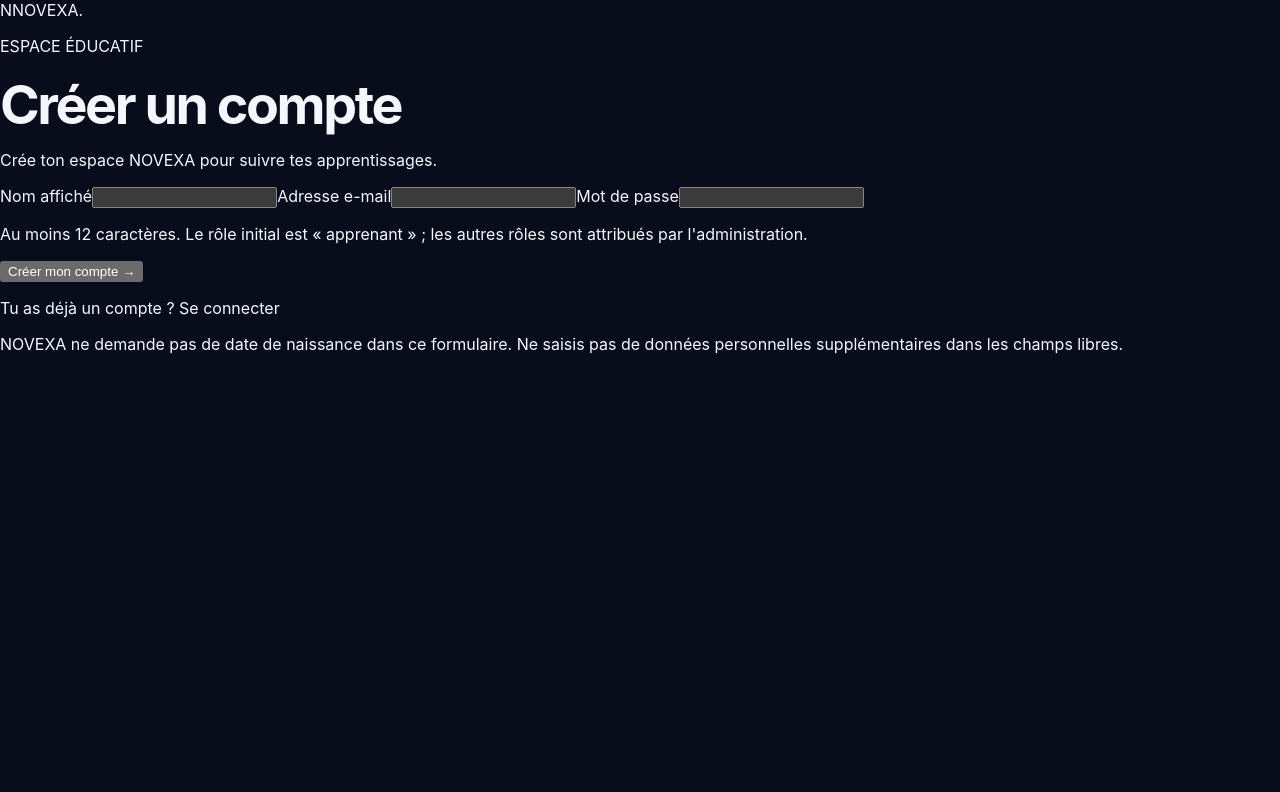
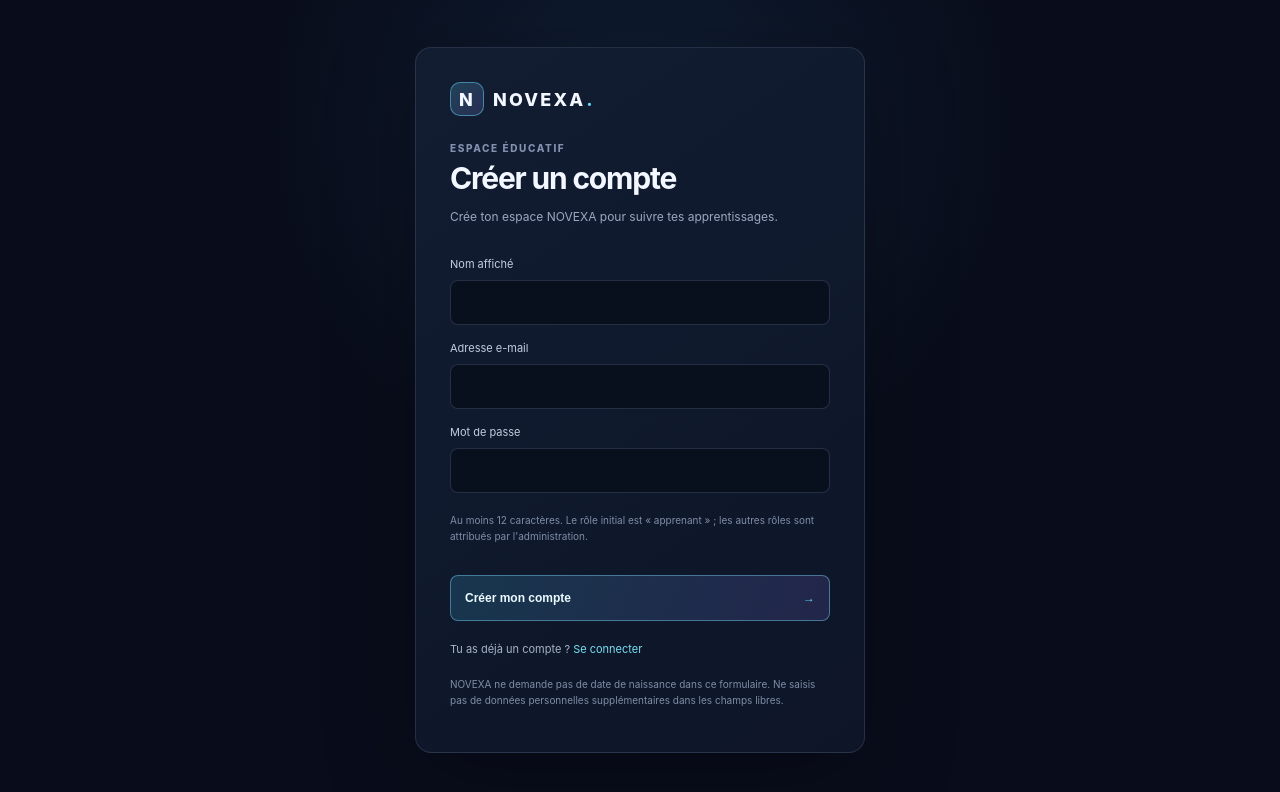
Before and after one commit to a95143b-a17y/novexa_v1, a Next.js app: page /inscription in a window 1280 px wide. Shown: the top 792 px of the page. Built offline with nearby package versions, Linux system fonts and the light colour scheme.

Commit message:
docs: update account setup and NOVEXA access flows

```diff
--- a/src/app/app/page.tsx
+++ b/src/app/app/page.tsx
@@ -30,6 +30,7 @@ export default async function LearnerHomePage() {
         <h1>Bienvenue, {session.user.name || "sur NOVEXA"}.</h1>
         <p className="user-home-subtitle">Ton espace de travail éducatif est initialisé.</p>
         <div className="user-role-card"><span>RÔLE DU COMPTE</span><strong>{roleLabels[session.user.role] || "Utilisateur"}</strong><small>Adresse confirmée : {session.user.email}</small></div>
+        {session.user.role === "platform_admin" && <Link href="/admin" className="user-home-link">Ouvrir la console administrateur ↗</Link>}
         <div className="user-home-notice"><strong>Modules pédagogiques en cours de construction</strong><p>Les cours, programmes, exercices et tableaux de progression seront activés à mesure que leurs services et leurs données seront connectés.</p></div>
         <Link href="/" className="user-home-link">Retour à l'accueil NOVEXA ↗</Link>
       </section>
--- a/src/app/globals.css
+++ b/src/app/globals.css
@@ -159,3 +159,38 @@ h2 { margin: 8px 0 0; font-size: 21px; letter-spacing: -.025em; }
 @media (prefers-reduced-motion: reduce) {
   *, *::before, *::after { scroll-behavior: auto !important; transition-duration: .01ms !important; animation-duration: .01ms !important; }
 }
+.auth-shell,.user-home-shell{min-height:100vh;background:radial-gradient(circle at 50% 15%,rgba(44,105,157,.18),transparent 40%),#090d1b;color:#f3f7ff;font-family:Inter,ui-sans-serif,system-ui,sans-serif}
+.auth-shell{display:grid;place-items:center;padding:24px}
+.auth-card{width:min(100%,450px);padding:34px;border:1px solid rgba(158,177,218,.16);border-radius:16px;background:linear-gradient(145deg,#121d32,#0d1527);box-shadow:0 25px 90px rgba(0,0,0,.28)}
+.auth-brand{display:inline-flex;align-items:center;gap:9px;color:#f4f7ff;font-size:18px;font-weight:850;letter-spacing:.12em;text-decoration:none}
+.auth-brand-mark{display:grid;place-items:center;width:34px;height:34px;border:1px solid rgba(98,216,245,.5);border-radius:10px;background:linear-gradient(135deg,rgba(98,216,245,.2),rgba(155,140,255,.17))}
+.auth-brand-dot{margin-left:-8px;color:#62d8f5}
+.auth-eyebrow{margin:26px 0 8px;color:#8291af;font-size:10px;font-weight:800;letter-spacing:.16em}
+.auth-card h1,.user-home-content h1{margin:0;font-size:30px;letter-spacing:-.04em}
+.auth-muted,.user-home-subtitle{color:#9aa8c0;font-size:12px;line-height:1.7}
+.auth-form{display:grid;gap:9px;margin-top:23px}
+.auth-form label{margin-top:7px;color:#c2cde0;font-size:11px}
+.auth-form input{min-height:45px;padding:0 12px;border:1px solid rgba(153,174,218,.2);border-radius:8px;background:#080f1d;color:white;font:inherit;font-size:12px}
+.auth-form input:focus{outline:2px solid rgba(98,216,245,.25);border-color:#62d8f5}
+.auth-hint,.auth-privacy{color:#7f8da7;font-size:10px;line-height:1.6}
+.auth-submit{display:flex;align-items:center;justify-content:space-between;min-height:46px;margin-top:12px;padding:0 14px;border:1px solid rgba(119,207,244,.46);border-radius:8px;background:linear-gradient(100deg,rgba(52,147,190,.24),rgba(107,94,186,.23));color:#ecfbff;font-size:12px;font-weight:750;cursor:pointer}
+.auth-submit:disabled{opacity:.55;cursor:not-allowed}
+.auth-submit span{color:#62d8f5}
+.auth-switch{margin-top:21px;color:#a6b3c9;font-size:11px}
+.auth-switch a,.user-home-link{color:#79dff2}
+.auth-error,.auth-success{padding:10px;border-radius:8px;font-size:10px;line-height:1.6}
+.auth-error{border:1px solid rgba(255,123,139,.25);background:rgba(255,123,139,.08);color:#ffb2bd}
+.auth-success{border:1px solid rgba(91,211,175,.22);background:rgba(91,211,175,.07);color:#a6efd7}
+.auth-privacy{margin-top:20px}
+.user-home-top{display:flex;align-items:center;justify-content:space-between;padding:20px 5%;border-bottom:1px solid rgba(158,177,218,.13)}
+.user-signout{min-height:38px;padding:0 12px;border:1px solid rgba(158,177,218,.18);border-radius:8px;background:#111a2e;color:#ced8e9;cursor:pointer;font-size:11px}
+.user-home-content{width:min(850px,92%);margin:0 auto;padding:75px 0}
+.user-home-content .auth-eyebrow{margin-top:0}
+.user-home-subtitle{margin-top:10px;font-size:14px}
+.user-role-card,.user-home-notice{display:flex;flex-direction:column;gap:9px;margin-top:25px;padding:20px;border:1px solid rgba(158,177,218,.15);border-radius:12px;background:#111a2e}
+.user-role-card span{color:#8291af;font-size:9px;font-weight:800;letter-spacing:.14em}
+.user-role-card strong{font-size:17px}
+.user-role-card small,.user-home-notice p{color:#98a7c0;font-size:11px;line-height:1.7}
+.user-home-notice strong{font-size:13px}
+.user-home-link{display:inline-block;margin-top:25px;font-size:12px}
+@media(max-width:480px){.auth-card{padding:24px}.user-home-content{padding:48px 0}}
--- a/src/app/page.tsx
+++ b/src/app/page.tsx
@@ -62,7 +62,9 @@ export default function HomePage() {
         <header className="topbar">
           <div className="breadcrumb">NOVEXA <span>/</span> Vue d'ensemble</div>
           <div className="topbar-right">
-            <a className="text-button" href="/admin/login">Console administrateur ↗</a>
+            <a className="text-button" href="/connexion">Se connecter</a>
+            <a className="text-button" href="/inscription">Créer un compte ↗</a>
+            <a className="text-button" href="/admin/login">Console administrateur</a>
             <span className="env-tag"><span /> ENVIRONNEMENT DE DÉVELOPPEMENT</span>
             <div className="avatar" aria-label="Compte de démonstration">N</div>
           </div>
```
Also changed, not shown: 2 other files (tests, documents, lock files or other folders).
